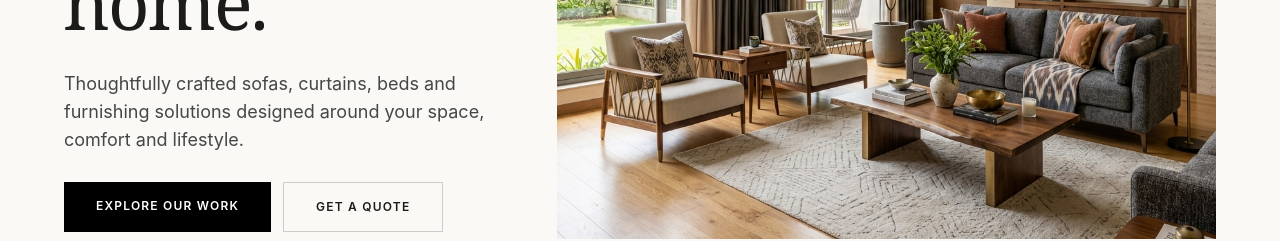
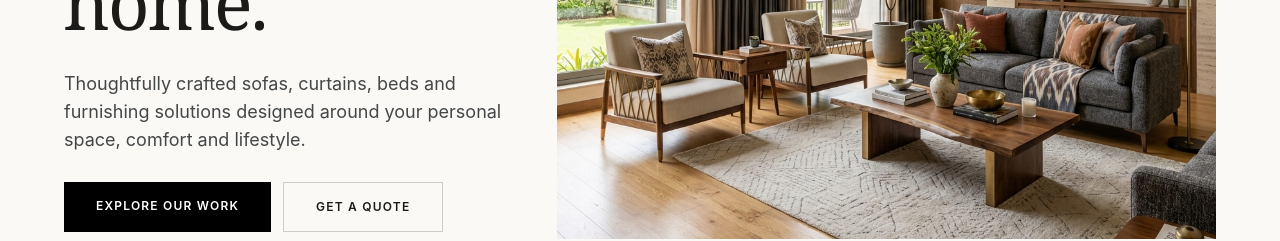
Before and after one commit to thiteswapnil1212-hue/INTERIOR-STORES-WEB, a Next.js app: page / in a window 1280 px wide. Shown: the part 401-642 px from the top of the page. Built offline with nearby package versions, Linux system fonts and the light colour scheme.

Commit message:
page changed

```diff
--- a/src/app/page.tsx
+++ b/src/app/page.tsx
@@ -27,7 +27,7 @@ export const metadata: Metadata = {
         url: "/images/seo/mauli-interior-og.jpg",
         width: 1200,
         height: 630,
-        alt: "Mauli Interior custom home interiors in Pune",
+        alt: "Mauli Interior custom sofa and designers home interiors in Pune",
       },
     ],
   },
@@ -70,7 +70,7 @@ export default function Home() {
 
           <p className="max-w-lg text-base leading-7 text-[#444748] md:text-lg">
             Thoughtfully crafted sofas, curtains, beds and furnishing
-            solutions designed around your space, comfort and lifestyle.
+            solutions designed around your personal space, comfort and lifestyle.
           </p>
 
           <div className="flex flex-wrap gap-3">
```
